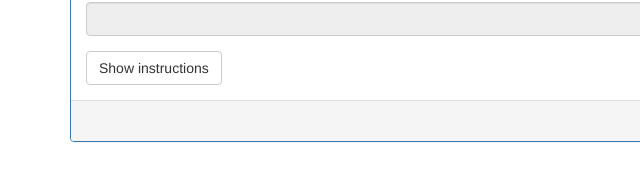
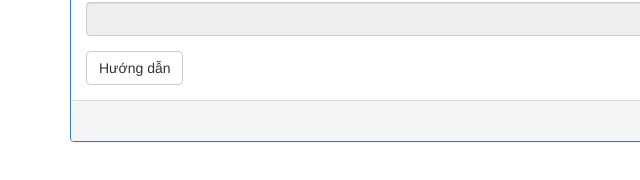
Before and after one commit to thanhlam2k14/drive, a plain HTML site: page index.html in a window 1280 px wide. Shown: the part 222-402 px from the top of the page, 0-640 px from the left. Drawn offline with nearby package versions, Linux system fonts and the light colour scheme; some packages are replaced by stand-ins of ours; a script that the page names is missing.

Commit message:
Update index.html

```diff
--- a/index.html
+++ b/index.html
@@ -31,7 +31,7 @@
       </form>
 
   <button class="btn btn-default" type="button" data-toggle="collapse" data-target="#collapseExample" aria-expanded="false" aria-controls="collapseExample">
-  Show instructions
+  Hướng dẫn
 </button>
   <div class="collapse" id="collapseExample">
    <br />
```
